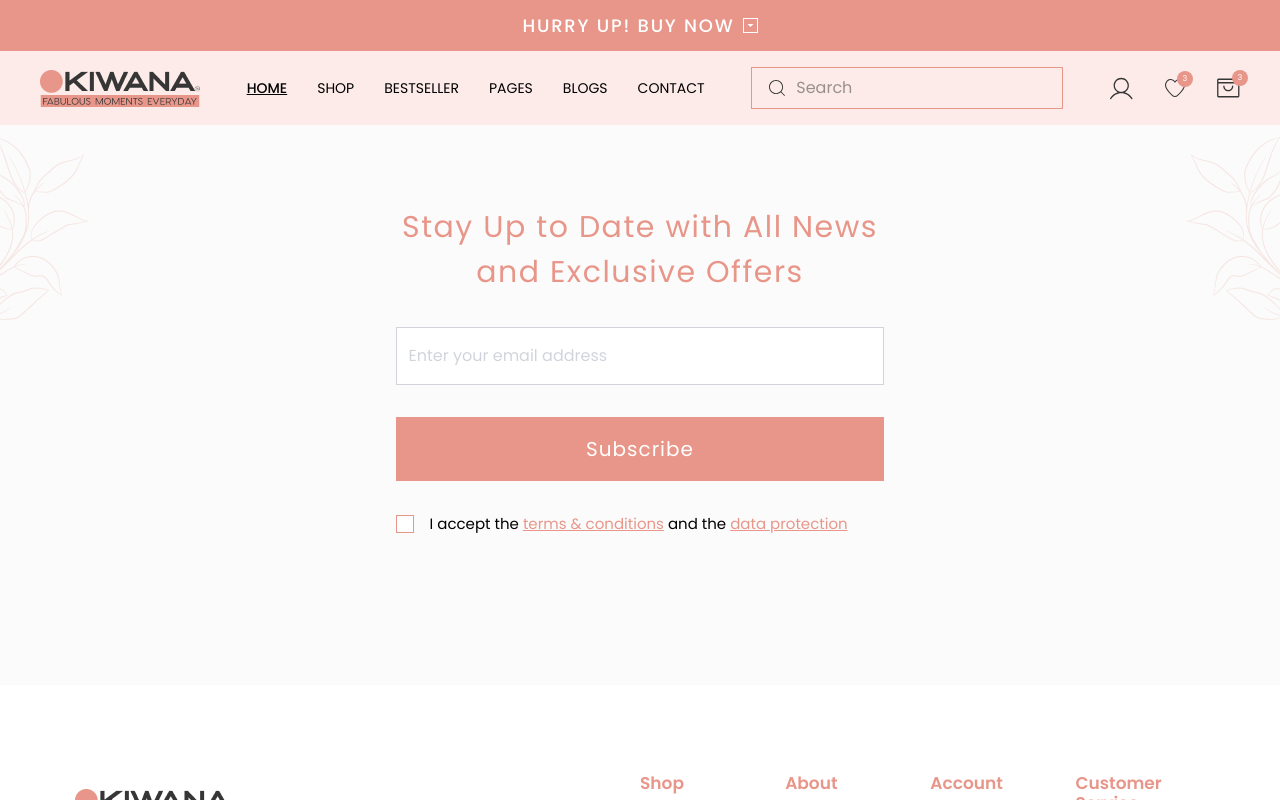
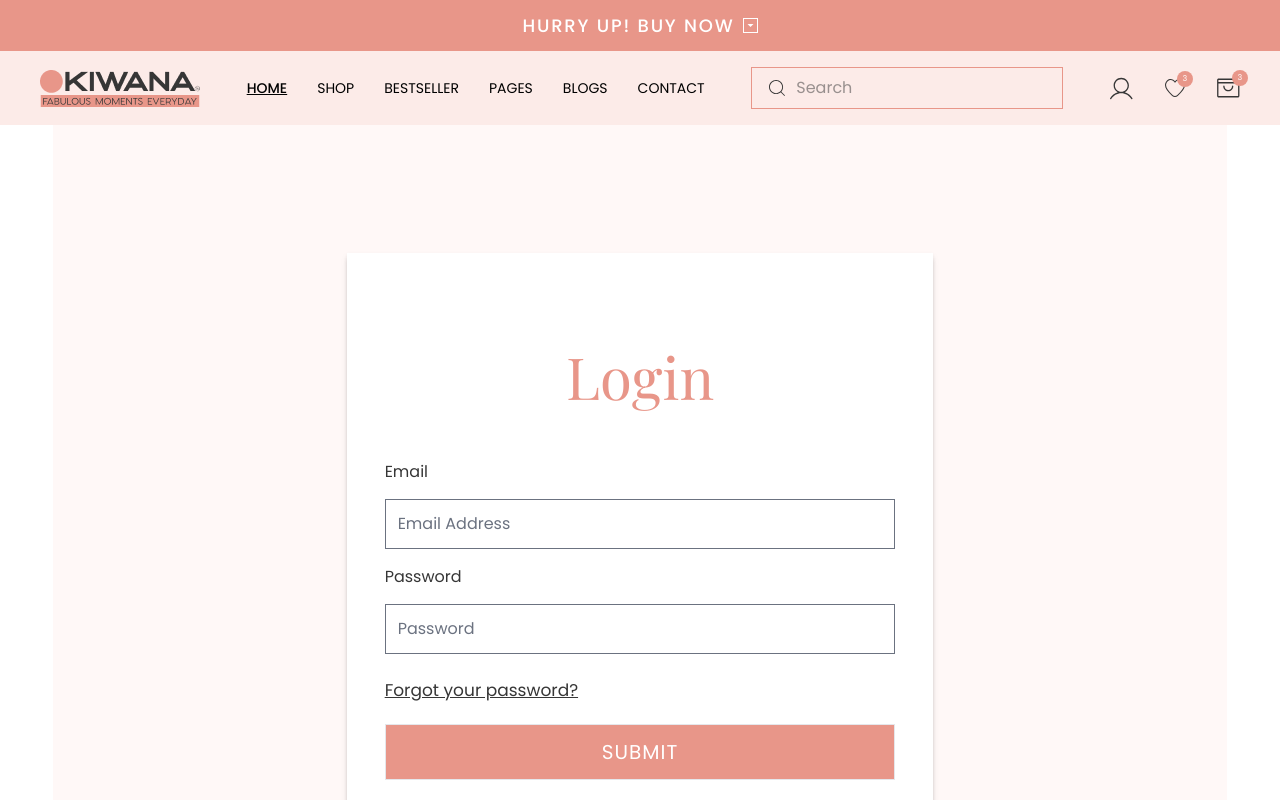
Before and after one commit to amanmobikasa/kiwana-frontend, a React (Create React App) app: page /login in a window 1280 px wide. Shown: the top 800 px of the page. Built offline with nearby package versions, Linux system fonts and the light colour scheme; a web font is replaced by a local one.

Commit message:
adding the login page

```diff
--- /dev/null
+++ b/src/Components/LoginComp/LoginComp.jsx
@@ -0,0 +1,58 @@
+import { Label, TextInput } from 'flowbite-react';
+import React, { useState } from 'react'
+
+const LoginComp = () => {
+
+    const [loginData, setLoginData] = useState({
+        email : "",
+        password : ""
+    })
+
+    const handleLoginData = (event) => {
+        const {name, value } = event.target;
+        setLoginData({...loginData, [name] : value})
+    }
+
+    const handleLoginSubmit = (event) => {
+        event.preventDefault();
+        localStorage.setItem("loginData", JSON.stringify(loginData));
+        setLoginData({email : "", password : ""})
+        }
+
+
+    return <>
+    <form onSubmit={handleLoginSubmit} className='bg-white w-full lg:w-6/12 lg:h-[625px]  relative h-auto shadow-md drop-shadow-md lg:my-[3rem] my-[10rem]'>
+        <div className='pb-[80px] mx-[13px] lg:mx-[30px] flex-col space-y-6 lg:space-y-10 justify-center lg:pt-[5rem]'>
+            <div className=''>
+                <h1 className='text-nav-pink text-[50px] font-[400] text-center font-playfair lg:text-[58px]'>Login</h1>
+            </div>
+            <div className='content-container px-2 space-y-4  w-full h-fit'>
+                <div className='flex-col flex gap-y-4'>
+                    <label className='space-y-[15px]'>
+                        <p className='text-[#363636]'>Email</p>
+                        <input required onChange={handleLoginData} type='email' className='w-full py-3 px-3' name='email' value={loginData.email} placeholder='Email Address'  />
+                    </label>
+                    <label className='space-y-[15px]'>
+                        <p className='text-[#363636]'>Password</p>
+                        <input required onChange={handleLoginData} type='password' className='w-full py-3 px-3' name='password' value={loginData.password} placeholder='Password'  />
+                    </label>
+
+                </div>
+                <div className='space-y-6 lg:space-y-5'>
+                        <div className='pt-2'>
+                            <a className='underline text-[#363636] font-poppins text-[17px] '>Forgot your password?</a>
+                        </div>
+                        <div>
+                            <button type='submit' className='uppercase w-full text-[20px] text-white bg-nav-pink py-3 tracking-wider hover:bg-transparent hover:text-nav-pink hover:border-nav-pink border-[0.01rem]'>Submit</button>
+                        </div>
+                        <div className='pt-2 lg:pt-0'>
+                            <a className='underline text-[#363636] font-poppins text-[17px] lg:text-[14px]'>New customer?Sign up for an account</a>
+                        </div>
+                    </div>
+            </div>
+        </div>
+    </form>
+
+    </>
+}
+export default LoginComp;
--- /dev/null
+++ b/src/Pages/Login.jsx
@@ -0,0 +1,16 @@
+import React from 'react'
+import LoginComp from '../Components/LoginComp/LoginComp';
+
+const LoginPage = () => {
+    return <>
+        <section id='login-page' className='bg-white w-full relative h-fit '>
+            <div className='inner-container w-11/12 mx-auto bg-[#FFF8F7] h-full '>
+                <div className='content-container w-full flex justify-center items-center my-[80px] lg:my-0 lg:py-[80px] lg:bg-[#FFF8F7]'>
+                    <LoginComp />
+                </div>
+            </div>
+        </section>
+    </>
+}
+
+export default LoginPage;
--- a/src/Routes/Routes.js
+++ b/src/Routes/Routes.js
@@ -3,11 +3,13 @@
 const LandingPage = React.lazy(() => import('../Pages/LandingPage'));
 const ContactPage = React.lazy(()=> import('../Pages/Contactpage'))
 const AboutUsPage = React.lazy(()=> import('../Pages/AboutPage'));
-
+const LoginPage = React.lazy(()=> import("../Pages/Login"));
 const pagesRoutes = [
     { path: '/', name: 'LandingPage', element: <LandingPage />, exact: true  },
     { path: '/contact-page', name: 'contactPage', element: <ContactPage /> , exact: true  },
     { path : '/about-us', name:"aboutUsPage", element:<AboutUsPage />, exact : true },
+    { path : '/login', name:"Login", element:<LoginPage />, exact : true },
+
 ]
 
 export default pagesRoutes;
```
